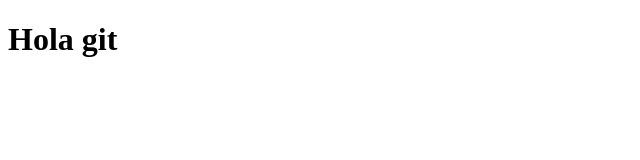
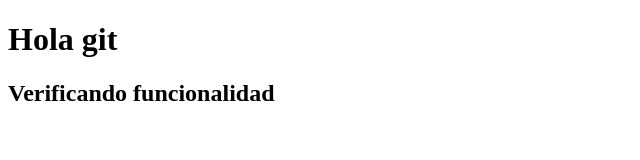
Before and after one commit to Josej36Aguirre/PracticaGit, a plain HTML site: page index.html in a window 1280 px wide. Shown: the whole page, without its empty margins (0-640 px from the left). Drawn offline with Linux system fonts and the light colour scheme.

Commit message:
Creo eticata h2

```diff
--- a/index.html
+++ b/index.html
@@ -6,6 +6,7 @@
 <body>
 <div>
 	<h1>Hola git</h1>
+	<h2>Verificando funcionalidad</h2>
 </div>
 </body>
 </html>
```
